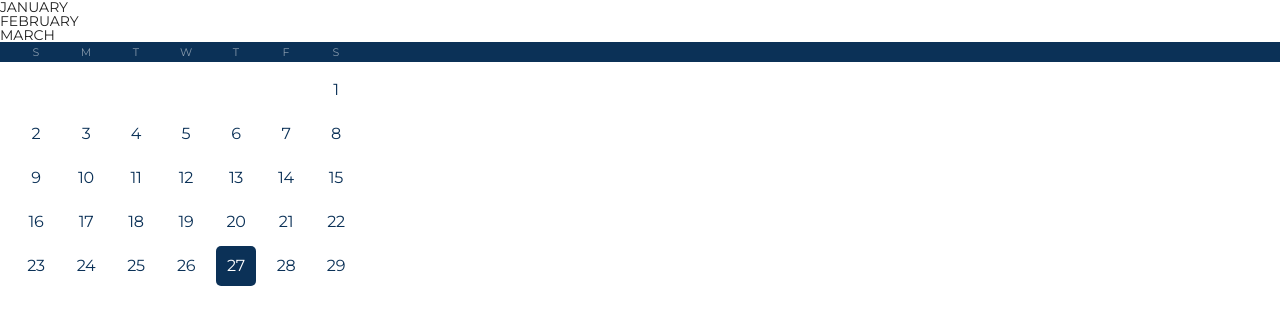
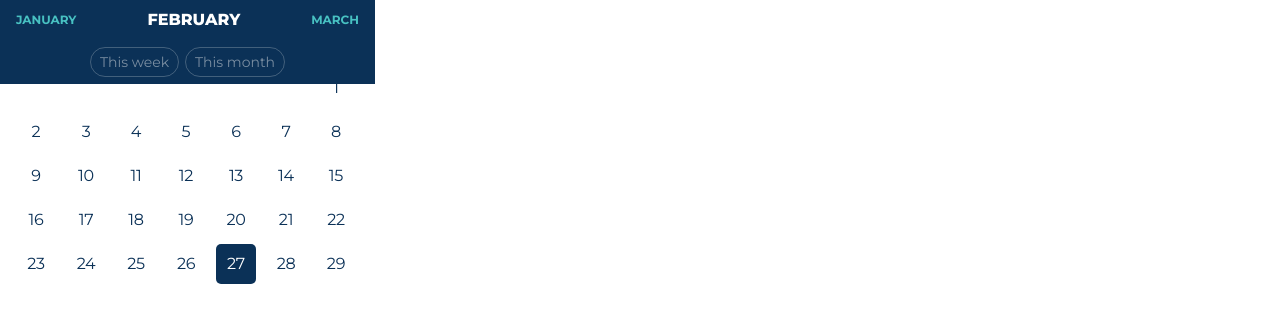
Before and after one commit to Vladimir-github-account/event_calendar, a React (Create React App) app: page / in a window 1280 px wide. Shown: the top 324 px of the page. Built offline with nearby package versions, Linux system fonts and the light colour scheme.

Commit message:
Add: better calendar navigation

```diff
--- /dev/null
+++ b/src/Components/Calendar/Calendar.module.sass
@@ -0,0 +1,3 @@
+.calendar
+  min-width: 375px
+  max-width: 375px
--- a/src/Components/Calendar/index.js
+++ b/src/Components/Calendar/index.js
@@ -1,15 +1,16 @@
-import React, {Component} from 'react';
-import moment             from 'moment';
-import _                  from 'lodash';
-import CalendarNav        from '../CalendarNav';
-import WeekList           from '../WeekList';
-import {VIEW_MODES}       from '../../constants';
-import weekDayStyles      from './WeekListStyles/WeekDays.module.sass';
-import weekListStyles     from './WeekListStyles/WeeksList.module.sass';
+import React, { Component } from 'react';
+import moment               from 'moment';
+import _                    from 'lodash';
+import CalendarNav          from '../CalendarNav';
+import WeekList             from '../WeekList';
+import { VIEW_MODES }       from '../../constants';
+import styles               from './Calendar.module.sass';
+import weekDayStyles        from './WeekListStyles/WeekDays.module.sass';
+import weekListStyles       from './WeekListStyles/WeeksList.module.sass';
 
 class Calendar extends Component {
   constructor(props) {
-    super(props);
+    super( props );
     this.state = {
       currentDate: moment(),
       selectedDate: moment(),
@@ -19,38 +20,38 @@ class Calendar extends Component {
   }
 
   nextMonth = (e) => {
-    const state = _.clone(this.state);
-    state.viewDate = state.viewDate.add(1, 'month');
-    this.setState(state);
+    const state = _.clone( this.state );
+    state.viewDate = state.viewDate.add( 1, 'month' );
+    this.setState( state );
   };
 
   prevMonth = (e) => {
-    const state = _.clone(this.state);
-    state.viewDate.subtract(1, 'month');
-    this.setState(state);
+    const state = _.clone( this.state );
+    state.viewDate.subtract( 1, 'month' );
+    this.setState( state );
   };
 
   changeViewMode = (e) => {
-    const state = _.clone(this.state);
+    const state = _.clone( this.state );
     state.viewMode = this.state.viewMode === VIEW_MODES.MONTH
-        ? VIEW_MODES.WEEK
-        : VIEW_MODES.MONTH;
-    this.setState(state);
+                     ? VIEW_MODES.WEEK
+                     : VIEW_MODES.MONTH;
+    this.setState( state );
   };
 
   dayClickHandler = (date) => {
     return e => {
-      const state = _.clone(this.state);
-      state.selectedDate = moment(date);
-      state.viewDate = moment(date);
-      this.setState(state);
+      const state = _.clone( this.state );
+      state.selectedDate = moment( date );
+      state.viewDate = moment( date );
+      this.setState( state );
     };
   };
 
   render() {
-    const {currentDate, selectedDate, viewDate, viewMode} = this.state;
+    const { currentDate, selectedDate, viewDate, viewMode } = this.state;
     return (
-        <div>
+        <div className={styles.calendar}>
           <CalendarNav viewModeClickHandler={this.changeViewMode}
                        nextMonth={this.nextMonth}
                        prevMonth={this.prevMonth}
--- /dev/null
+++ b/src/Components/CalendarNav/CalendarNav.module.sass
@@ -0,0 +1,39 @@
+@import "../../variables"
+
+.calendarNav
+  background-color: $accent-color
+  padding: 0 16px
+  min-height: 40px
+  display: flex
+  justify-content: space-between
+  position: relative
+
+%changeDateButton
+  color: $secondary-color
+  font-size: 12px
+  font-weight: 700
+  line-height: 40px
+
+.prevButton
+  @extend %changeDateButton
+  text-align: left
+
+.nextButton
+  @extend %changeDateButton
+  text-align: right
+
+.openButtonListButton
+  color: #fff
+  font-size: 16px
+  font-weight: 800
+  line-height: 40px
+  text-align: center
+
+.changeViewButton
+  color: rgba(#E8E9EB, 0.5)
+  border: 1px solid rgba(#E8E9EB, 0.25)
+  border-radius: 30px
+  padding: 0 9px
+  font-size: 14px
+  font-weight: 400
+  line-height: 28px
--- a/src/Components/CalendarNav/index.js
+++ b/src/Components/CalendarNav/index.js
@@ -1,14 +1,18 @@
-import React          from 'react';
-import PropTypes      from 'prop-types';
-import moment         from 'moment';
-import Button         from '../Button';
-import { VIEW_MODES } from '../../constants';
+import React                from 'react';
+import PropTypes            from 'prop-types';
+import moment               from 'moment';
+import OpenButtonListButton from '../OpenButtonListButton';
+import Button               from '../Button';
+import { VIEW_MODES }       from '../../constants';
+import styles               from './CalendarNav.module.sass';
 
 function CalendarNav(props) {
   const { viewModeClickHandler, nextMonth, prevMonth, viewMode, viewDate } = props;
   const currentMonthLabel = moment( viewDate )
       .month( moment( viewDate ).month() )
       .format( 'MMMM' ).toUpperCase();
+  const { calendarNav, prevButton, nextButton, openButtonListButton, changeViewButton} = styles;
+
   if ( viewMode === VIEW_MODES.MONTH ) {
     const prevMonthLabel = moment( viewDate )
         .month( moment( viewDate ).month() - 1 )
@@ -17,26 +21,35 @@ function CalendarNav(props) {
         .month( moment( viewDate ).month() + 1 )
         .format( 'MMMM' ).toUpperCase();
     return (
-        <nav>
-          <Button clickHandler={prevMonth}
+        <nav className={calendarNav}>
+          <Button styles={prevButton}
+                  clickHandler={prevMonth}
                   label={prevMonthLabel}/>
-          <Button clickHandler={viewModeClickHandler}
-                  label={currentMonthLabel}/>
-          <Button clickHandler={nextMonth}
+          <OpenButtonListButton
+              styles={openButtonListButton}
+              changeViewButtonStyles={changeViewButton}
+              clickHandler={viewModeClickHandler}
+              label={currentMonthLabel}/>
+          <Button styles={nextButton}
+                  clickHandler={nextMonth}
                   label={nextMonthLabel}/>
         </nav>
     );
   } else {
-
     const sundayDate = moment( viewDate ).day( 0 ).format( 'DD' );
     const saturdayDate = moment( viewDate ).day( 6 ).format( 'DD' );
     return (
-        <nav>
-          <Button clickHandler={prevMonth}
+        <nav className={calendarNav}>
+          <Button styles={prevButton}
+                  clickHandler={prevMonth}
                   label='PREV'/>
-          <Button clickHandler={viewModeClickHandler}
-                  label={currentMonthLabel + ' ' + sundayDate + '-' + saturdayDate}/>
-          <Button clickHandler={nextMonth}
+          <OpenButtonListButton
+              styles={openButtonListButton}
+              changeViewButtonStyles={changeViewButton}
+              clickHandler={viewModeClickHandler}
+              label={currentMonthLabel + ' ' + sundayDate + '-' + saturdayDate}/>
+          <Button styles={nextButton}
+                  clickHandler={nextMonth}
                   label='NEXT'/>
         </nav>
     );
@@ -49,7 +62,7 @@ CalendarNav.propTypes = {
   nextMonth: PropTypes.func,
   prevMonth: PropTypes.func,
   viewMode: PropTypes.any,
-  viewDate: PropTypes.instanceOf(moment)
+  viewDate: PropTypes.instanceOf( moment )
 };
 
 export default CalendarNav;
--- /dev/null
+++ b/src/Components/OpenButtonListButton/OpenButtonListButton.module.sass
@@ -0,0 +1,17 @@
+@import "../../variables"
+
+.buttonList
+  position: absolute
+  top: 100%
+  left: 0
+  background-color: $accent-color
+  min-width: 100%
+  display: flex
+  justify-content: center
+  padding: 7px 0
+
+.buttonList > * + *
+  margin-left: 6px
+
+.hidden
+  display: none
--- /dev/null
+++ b/src/Components/OpenButtonListButton/index.js
@@ -0,0 +1,55 @@
+import React, { Component }    from 'react';
+import PropTypes               from 'prop-types';
+import classNames              from 'classnames';
+import Button                  from '../Button';
+import ListButtonsButtonStyles from './OpenButtonListButton.module.sass';
+
+class OpenButtonListButton extends Component {
+  constructor(props) {
+    super( props );
+    this.state = {
+      isOpened: false
+    };
+  }
+
+  displayOrHideButtonsList = (e) => {
+    this.setState( {
+                     isOpened: !this.state.isOpened
+                   } );
+  };
+
+  render() {
+    const { label, styles, clickHandler, changeViewButtonStyles } = this.props;
+    const { buttonList, hidden } = ListButtonsButtonStyles;
+    const { isOpened } = this.state;
+    console.log(isOpened);
+    const buttonsListStyles = classNames(
+        buttonList,
+        {[`${hidden}`]: isOpened},
+    );
+    return (
+        <div className={styles}
+             onClick={this.displayOrHideButtonsList}>
+          {label}
+          <div className={buttonsListStyles}>
+            <Button styles={changeViewButtonStyles}
+                    clickHandler={clickHandler}
+                    label='This week'/>
+            <Button styles={changeViewButtonStyles}
+                    clickHandler={clickHandler}
+                    label='This month'/>
+          </div>
+        </div>
+    );
+  }
+}
+
+OpenButtonListButton.propTypes = {
+  clickHandler: PropTypes.func,
+  label: PropTypes.string,
+  styles: PropTypes.any,
+  weekViewButtonStyles: PropTypes.any,
+  monthViewButtonStyles: PropTypes.any,
+};
+
+export default OpenButtonListButton;
```
